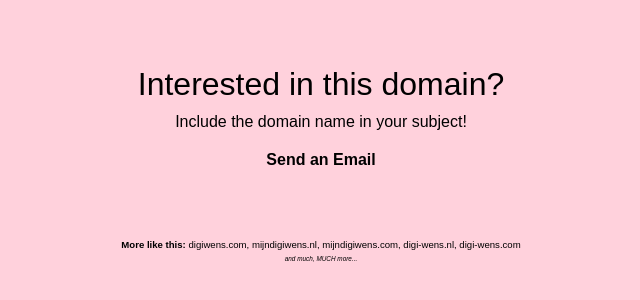
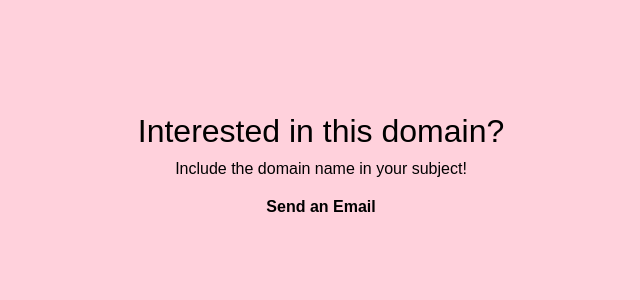
Before and after one commit to Domeinoceaan/Domeinoceaan.github.io, a plain HTML site: page index.html in a window 1280 px wide. Shown: the part 236-536 px from the top of the page, without its empty margins (319-959 px from the left). Drawn offline with Linux system fonts and the light colour scheme.

Commit message:
Update index.html

```diff
--- a/index.html
+++ b/index.html
@@ -54,12 +54,6 @@
             Include the domain name in your subject!
         </div>
         <a href="mailto:domeinoceaan@gmail.com?subject=Interested in domain">Send an Email</a>
-        <div class="more">
-            <b>More like this:</b> digiwens.com, mijndigiwens.nl, mijndigiwens.com, digi-wens.nl, digi-wens.com
-        </div>
-        <div class="extra">
-            and much, MUCH more...
-        </div>
     </div>
 </body>
 </html>
```
